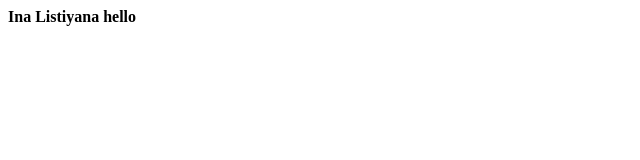
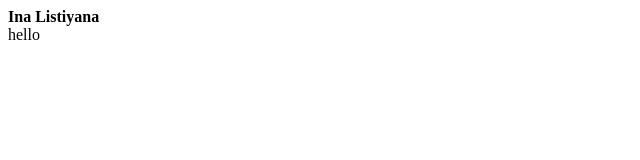
Before and after one commit to inalisti/inalisti, a plain HTML site: page index.html in a window 1280 px wide. Shown: the full height of the page, 0-640 px from the left. Drawn offline with Linux system fonts and the light colour scheme.

Commit message:
Update index.html

```diff
--- a/index.html
+++ b/index.html
@@ -1,2 +1,2 @@
 <b> Ina Listiyana </b>
-<b> hello </b>
+<br> hello </br>
```
